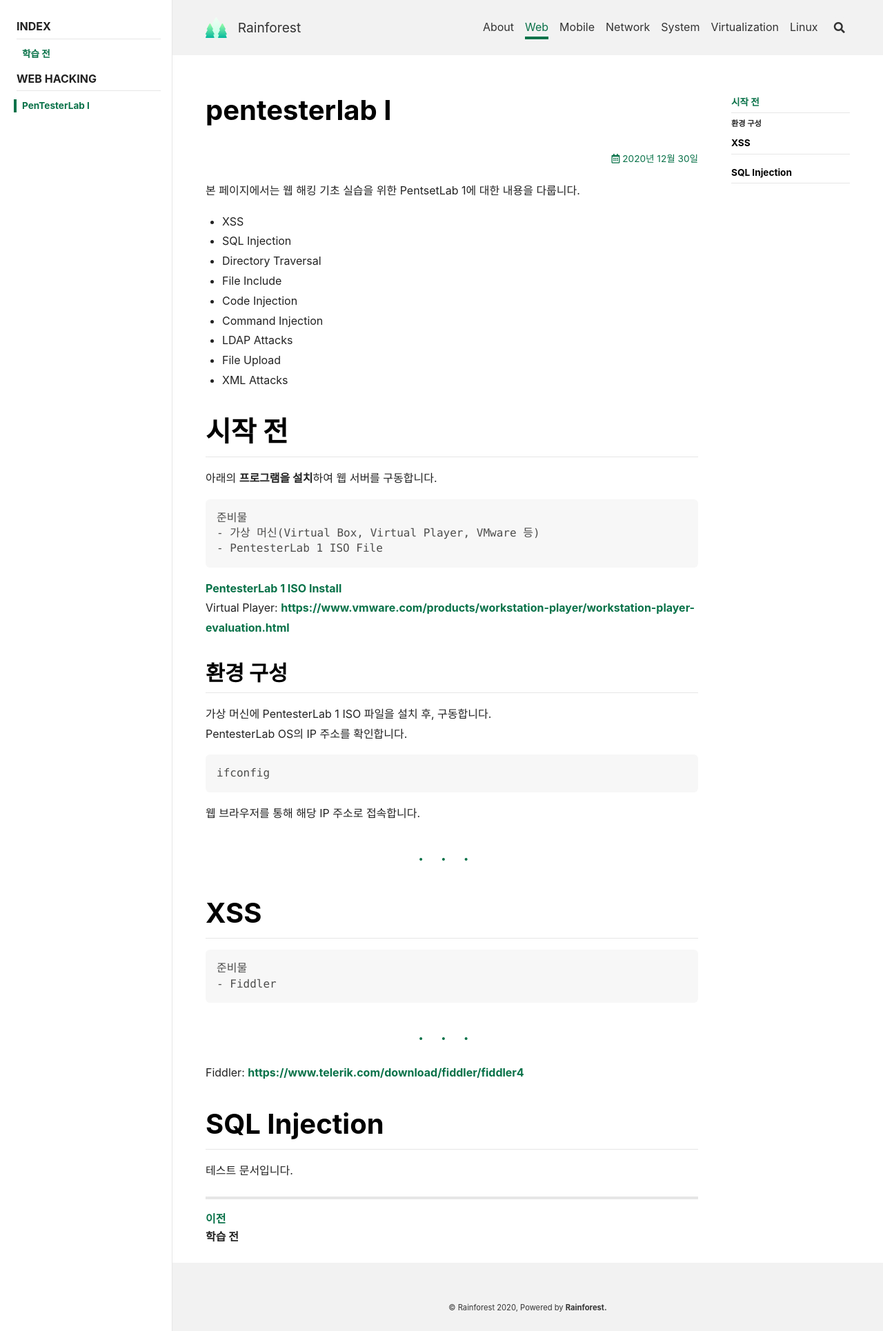
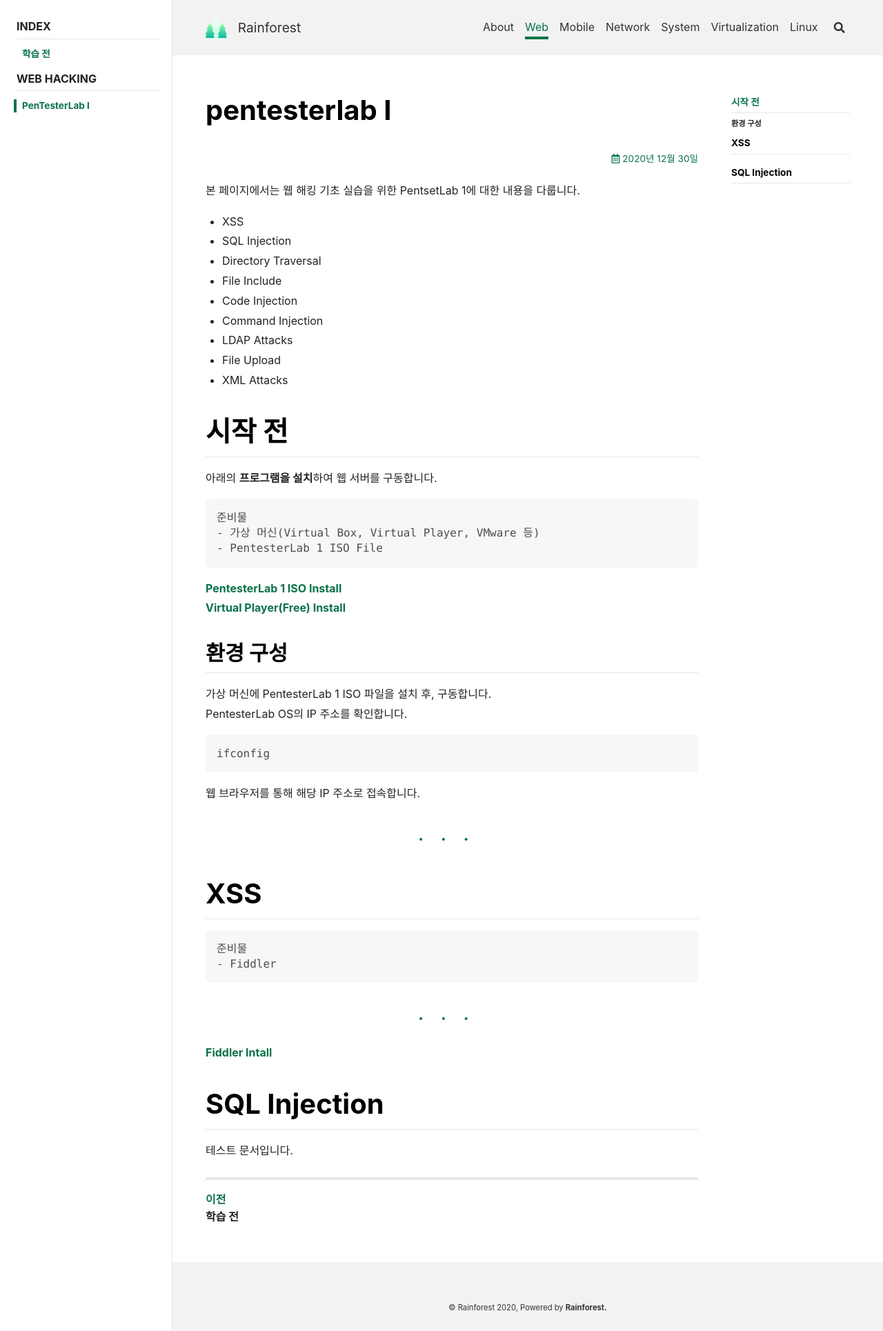
Before and after one commit to abysswhale/abysswhale.github.io, a Jekyll site: the page built from tech_collections/_web/1.1-web-petesterlab1.md, in a window 1280 px wide. Shown: the whole page at 69% size. Built offline with Jekyll 4.4.1, drawn with Linux system fonts in a browser that asks for light colours; nearby versions of some CDN libraries; comment, search, counter and statistics services are not loaded.

Commit message:
Update 1.1-web-petesterlab1.md

````diff
--- a/tech_collections/_web/1.1-web-petesterlab1.md
+++ b/tech_collections/_web/1.1-web-petesterlab1.md
@@ -27,7 +27,7 @@
 ```
 
 [PentesterLab 1 ISO Install](https://pentesterlab.com/exercises/web_for_pentester/attachments)
-Virtual Player: <https://www.vmware.com/products/workstation-player/workstation-player-evaluation.html>
+[Virtual Player(Free) Install](https://www.vmware.com/products/workstation-player/workstation-player-evaluation.html)
 
 ## 환경 구성
 가상 머신에 PentesterLab 1 ISO 파일을 설치 후, 구동합니다.
@@ -45,7 +45,7 @@
 - Fiddler
 ```
 ---
-Fiddler: <https://www.telerik.com/download/fiddler/fiddler4>
+[Fiddler Intall](https://www.telerik.com/download/fiddler/fiddler4)
 
 # SQL Injection
 테스트 문서입니다.
````
